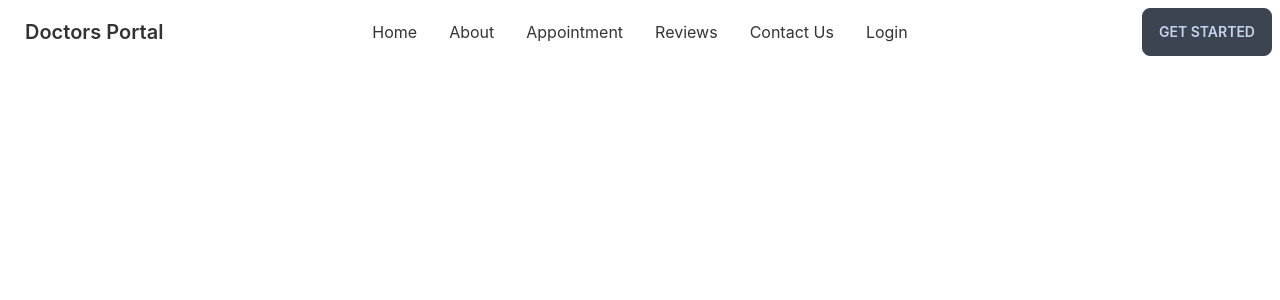
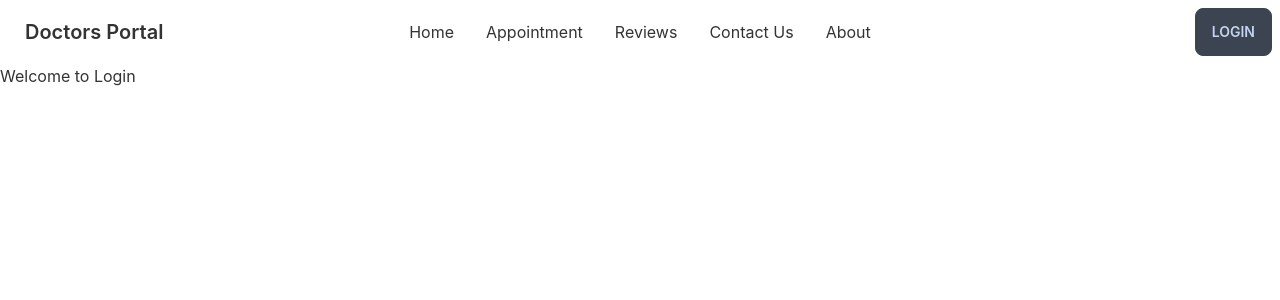
Before and after one commit to sayemaa/Doctors-Portal-Client, a React (Create React App) app: page /login in a window 1280 px wide. Shown: the top 300 px of the page. Built offline with nearby package versions, Linux system fonts and the light colour scheme.

Commit message:
navbar done

```diff
--- a/src/App.js
+++ b/src/App.js
@@ -3,6 +3,7 @@ import Navbar from './Pages/Shared/Navbar';
 import { Routes, Route, Link } from "react-router-dom";
 import Home from './Pages/Home/Home';
 import About from './Pages/About/About';
+import Login from './Pages/Login/Login';
 
 function App() {
     return (
@@ -11,6 +12,7 @@ function App() {
             <Routes>
                 <Route path="/" element={<Home />} />
                 <Route path="about" element={<About />} />
+                <Route path="login" element={<Login />} />
             </Routes>
         </div>
     );
--- /dev/null
+++ b/src/Pages/Login/Login.js
@@ -0,0 +1,11 @@
+import React from 'react';
+
+const Login = () => {
+    return (
+        <div>
+            <h2>Welcome to Login</h2>
+        </div>
+    );
+};
+
+export default Login;
--- a/src/Pages/Shared/Navbar.js
+++ b/src/Pages/Shared/Navbar.js
@@ -2,6 +2,13 @@ import React from 'react';
 import { Link } from 'react-router-dom';
 
 const Navbar = () => {
+    const menuItems = <>
+        <li><Link to="/">Home</Link></li>
+        <li><Link to="/appointment">Appointment</Link></li>
+        <li><Link to="/review">Reviews</Link></li>
+        <li><Link to="/contact">Contact Us</Link></li>
+        <li><Link to="/about">About</Link></li>
+    </>
     return (
         <div class="navbar bg-base-100">
             <div class="navbar-start">
@@ -10,44 +17,18 @@ const Navbar = () => {
                         <svg xmlns="http://www.w3.org/2000/svg" class="h-5 w-5" fill="none" viewBox="0 0 24 24" stroke="currentColor"><path stroke-linecap="round" stroke-linejoin="round" stroke-width="2" d="M4 6h16M4 12h8m-8 6h16" /></svg>
                     </label>
                     <ul tabindex="0" class="menu menu-compact dropdown-content mt-3 p-2 shadow bg-base-100 rounded-box w-52">
-                        <li><a>Item 1</a></li>
-                        <li tabindex="0">
-                            <a class="justify-between">
-                                Parent
-                                <svg class="fill-current" xmlns="http://www.w3.org/2000/svg" width="24" height="24" viewBox="0 0 24 24"><path d="M8.59,16.58L13.17,12L8.59,7.41L10,6L16,12L10,18L8.59,16.58Z" /></svg>
-                            </a>
-                            <ul class="p-2">
-                                <li><a>Submenu 1</a></li>
-                                <li><a>Submenu 2</a></li>
-                            </ul>
-                        </li>
-                        <li><a>Item 3</a></li>
+                        {menuItems}
                     </ul>
                 </div>
                 <a class="btn btn-ghost normal-case text-xl">Doctors Portal</a>
             </div>
             <div class="navbar-center hidden lg:flex">
                 <ul class="menu menu-horizontal p-0">
-                    <li><a>Home</a></li>
-                    <li><a>About</a></li>
-                    <li><a>Appointment</a></li>
-                    <li><a>Reviews</a></li>
-                    {/* <li tabindex="0">
-                        <a>
-                            Parent
-                            <svg class="fill-current" xmlns="http:/ /www.w3.org/2000/svg" width="20" height="20" viewBox="0 0 24 24"><path d="M7.41,8.58L12,13.17L16.59,8.58L18,10L12,16L6,10L7.41,8.58Z" /></svg>
-                        </a>
-                        <ul class="p-2">
-                            <li><a>Submenu 1</a></li>
-                            <li><a>Submenu 2</a></li>
-                        </ul>
-                    </li> */}
-                    <li><a>Contact Us</a></li>
-                    <li><a>Login</a></li>
+                    {menuItems}
                 </ul>
             </div>
             <div class="navbar-end">
-                <a class="btn">Get started</a>
+                <Link to="/login" class="btn">Login</Link>
             </div>
         </div>
     );
```
